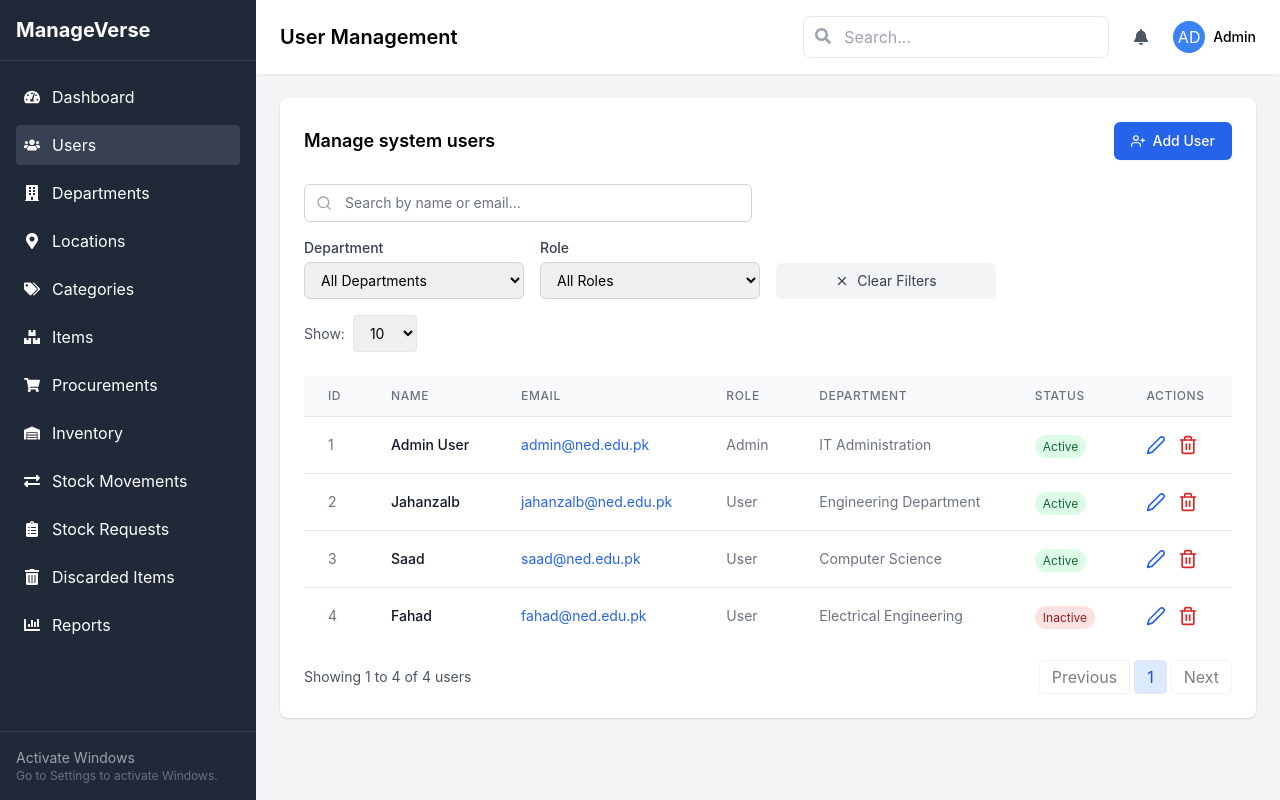
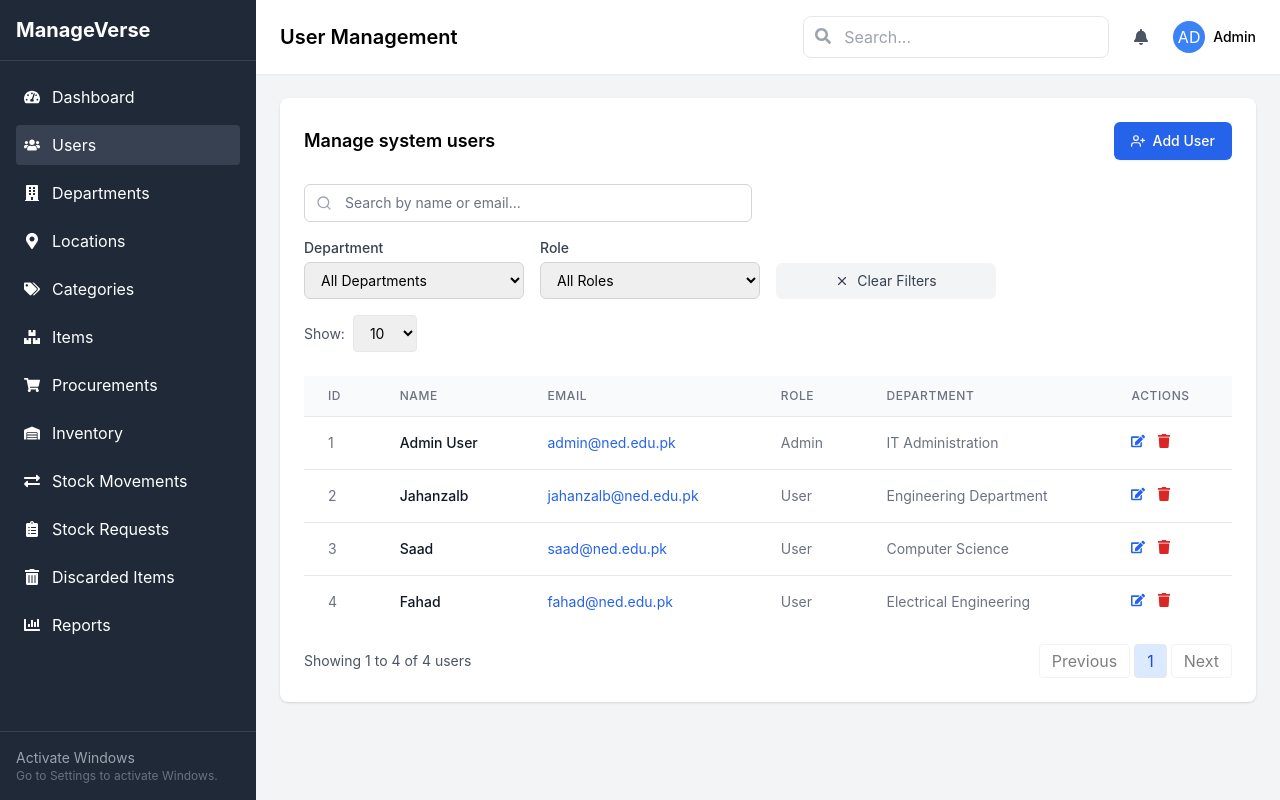
Before and after one commit to Menahil-Ali/CSIT-Inventory, a React (Vite) app: page /users in a window 1280 px wide. Built offline with nearby package versions, Linux system fonts and the light colour scheme.

Commit message:
Update UserTable.jsx

```diff
--- a/src/components/UserTable.jsx
+++ b/src/components/UserTable.jsx
@@ -1,5 +1,6 @@
-import { FiEdit2, FiTrash2 } from 'react-icons/fi';
 
+import React from 'react';
+import { FaMapMarkerAlt, FaEdit, FaTrash } from 'react-icons/fa';
 const UserTable = ({ users, loading, onEdit, onDelete }) => {
   if (loading) {
     return (
@@ -27,7 +28,7 @@ const UserTable = ({ users, loading, onEdit, onDelete }) => {
             <th className="px-6 py-3 text-left text-xs font-medium text-gray-500 uppercase tracking-wider">EMAIL</th>
             <th className="px-6 py-3 text-left text-xs font-medium text-gray-500 uppercase tracking-wider">ROLE</th>
             <th className="px-6 py-3 text-left text-xs font-medium text-gray-500 uppercase tracking-wider">DEPARTMENT</th>
-            <th className="px-6 py-3 text-left text-xs font-medium text-gray-500 uppercase tracking-wider">STATUS</th>
+            {/* <th className="px-6 py-3 text-left text-xs font-medium text-gray-500 uppercase tracking-wider">STATUS</th> */}
             <th className="px-6 py-3 text-left text-xs font-medium text-gray-500 uppercase tracking-wider">ACTIONS</th>
           </tr>
         </thead>
@@ -39,7 +40,7 @@ const UserTable = ({ users, loading, onEdit, onDelete }) => {
               <td className="px-6 py-4 whitespace-nowrap text-sm text-blue-600">{user.email}</td>
               <td className="px-6 py-4 whitespace-nowrap text-sm text-gray-500">{user.role}</td>
               <td className="px-6 py-4 whitespace-nowrap text-sm text-gray-500">{user.department}</td>
-              <td className="px-6 py-4 whitespace-nowrap">
+              {/* <td className="px-6 py-4 whitespace-nowrap">
                 <span className={`px-2 py-1 text-xs rounded-full ${
                   user.status === 'Active'
                     ? 'bg-green-100 text-green-800'
@@ -47,26 +48,23 @@ const UserTable = ({ users, loading, onEdit, onDelete }) => {
                 }`}>
                   {user.status}
                 </span>
-              </td>
+              </td> */}
               <td className="px-6 py-4 whitespace-nowrap text-sm text-gray-500">
-                <div className="flex items-center space-x-3">
                                 <button
                                   onClick={() => onEdit(user)}
-                    className="text-blue-600 hover:text-blue-800"
-                    title="Edit"
+                                  className="text-blue-600 hover:text-blue-900 mr-3"
                                 >
-                    <FiEdit2 className="h-5 w-5" />
+                                  <FaEdit />
                                 </button>
                                 <button
                                   onClick={() => onDelete(user.id)}
-                    className="text-red-600 hover:text-red-800"
-                    title="Delete"
+                                  className="text-red-600 hover:text-red-900"
                                 >
-                    <FiTrash2 className="h-5 w-5" />
+                                  <FaTrash />
                                 </button>
-                </div>
                               </td>
             </tr>
+
           ))}
         </tbody>
       </table>
```
Lines whose indentation alone changed are shown as unchanged.
